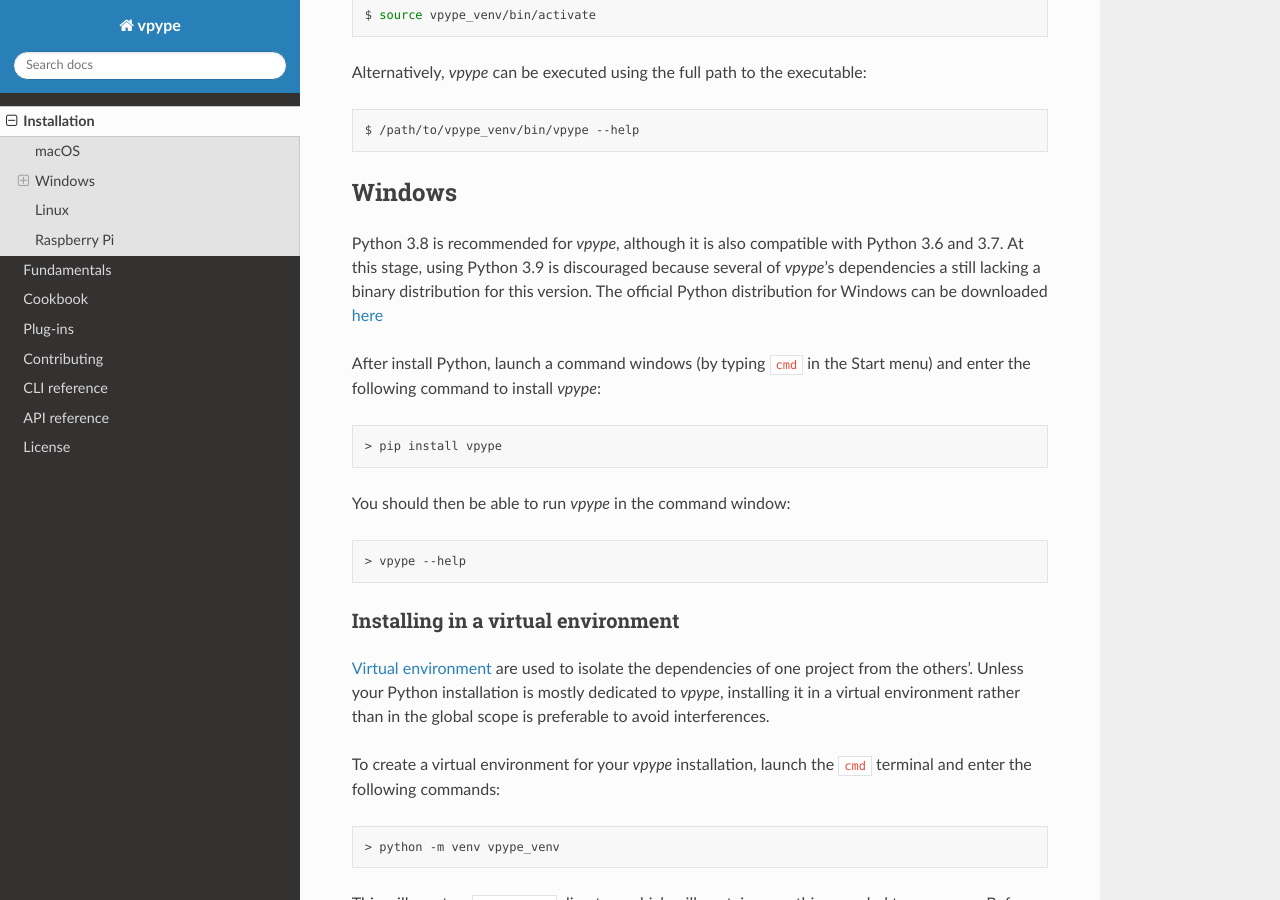
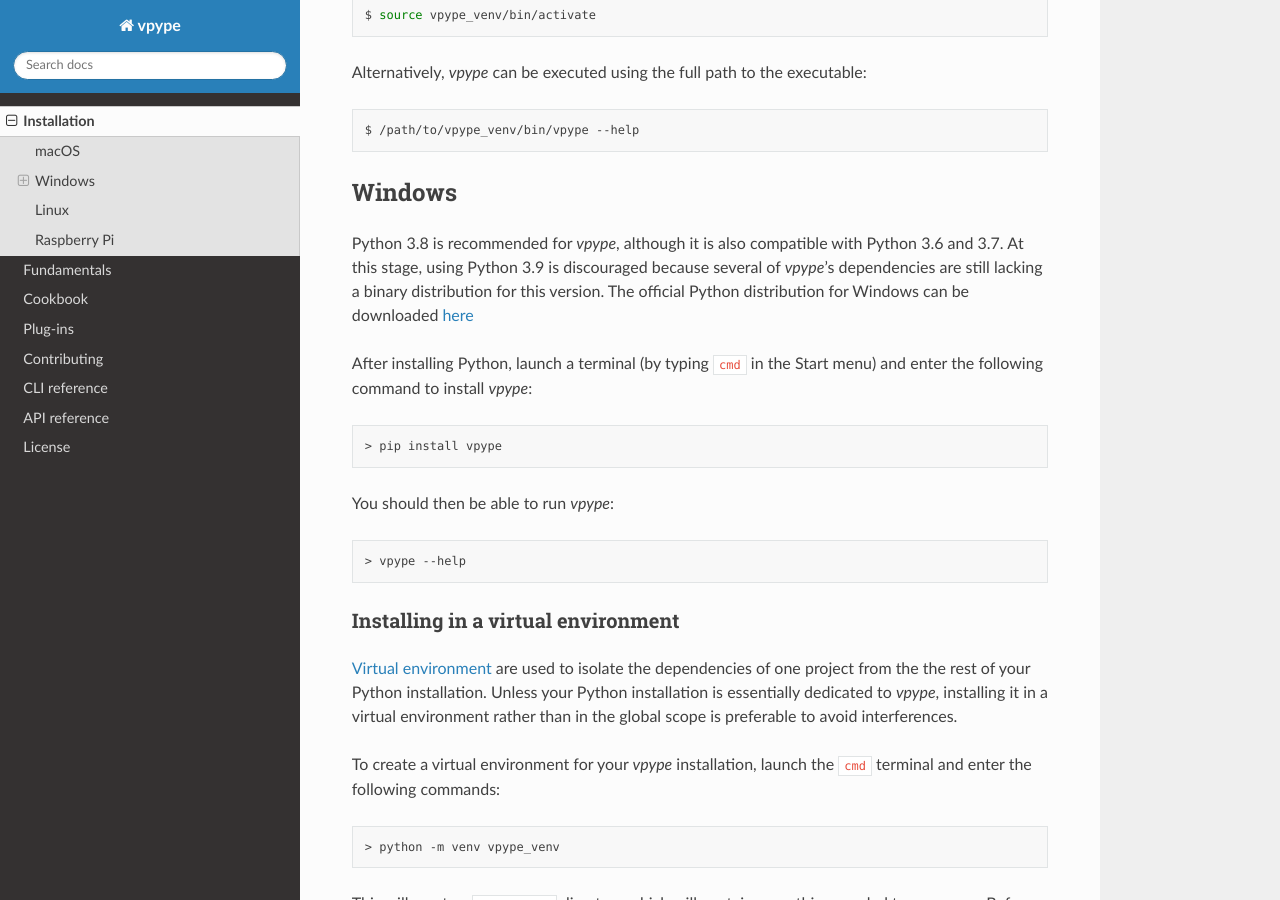
Before and after one commit to abey79/vpype, a Sphinx documentation site: the page built from docs/install.rst, in a window 1280 px wide and 900 px high, scrolled down 971 px. Built offline with Sphinx 7.4.7 and the Read the Docs theme 2.0.0, drawn with Linux system fonts in a browser that asks for light colours.

Commit message:
Minor doc fix

```diff
--- a/docs/install.rst
+++ b/docs/install.rst
@@ -47,20 +47,20 @@ Windows
 
 .. highlight:: bat
 
-Python 3.8 is recommended for *vpype*, although it is also compatible with Python 3.6 and 3.7. At this stage, using Python 3.9 is discouraged because several of *vpype*'s dependencies a still lacking a binary distribution for this version. The official Python distribution for Windows can be downloaded `here <https://www.python.org/downloads/>`_
+Python 3.8 is recommended for *vpype*, although it is also compatible with Python 3.6 and 3.7. At this stage, using Python 3.9 is discouraged because several of *vpype*'s dependencies are still lacking a binary distribution for this version. The official Python distribution for Windows can be downloaded `here <https://www.python.org/downloads/>`_
 
-After install Python, launch a command windows (by typing ``cmd`` in the Start menu) and enter the following command to install *vpype*::
+After installing Python, launch a terminal (by typing ``cmd`` in the Start menu) and enter the following command to install *vpype*::
 
   > pip install vpype
 
-You should then be able to run *vpype* in the command window::
+You should then be able to run *vpype*::
 
   > vpype --help
 
 Installing in a virtual environment
 -----------------------------------
 
-`Virtual environment <https://docs.python.org/3/tutorial/venv.html>`_ are used to isolate the dependencies of one project from the others'. Unless your Python installation is mostly dedicated to *vpype*, installing it in a virtual environment rather than in the global scope is preferable to avoid interferences.
+`Virtual environment <https://docs.python.org/3/tutorial/venv.html>`_ are used to isolate the dependencies of one project from the the rest of your Python installation. Unless your Python installation is essentially dedicated to *vpype*, installing it in a virtual environment rather than in the global scope is preferable to avoid interferences.
 
 To create a virtual environment for your *vpype* installation, launch the ``cmd`` terminal and enter the following commands::
 
```
